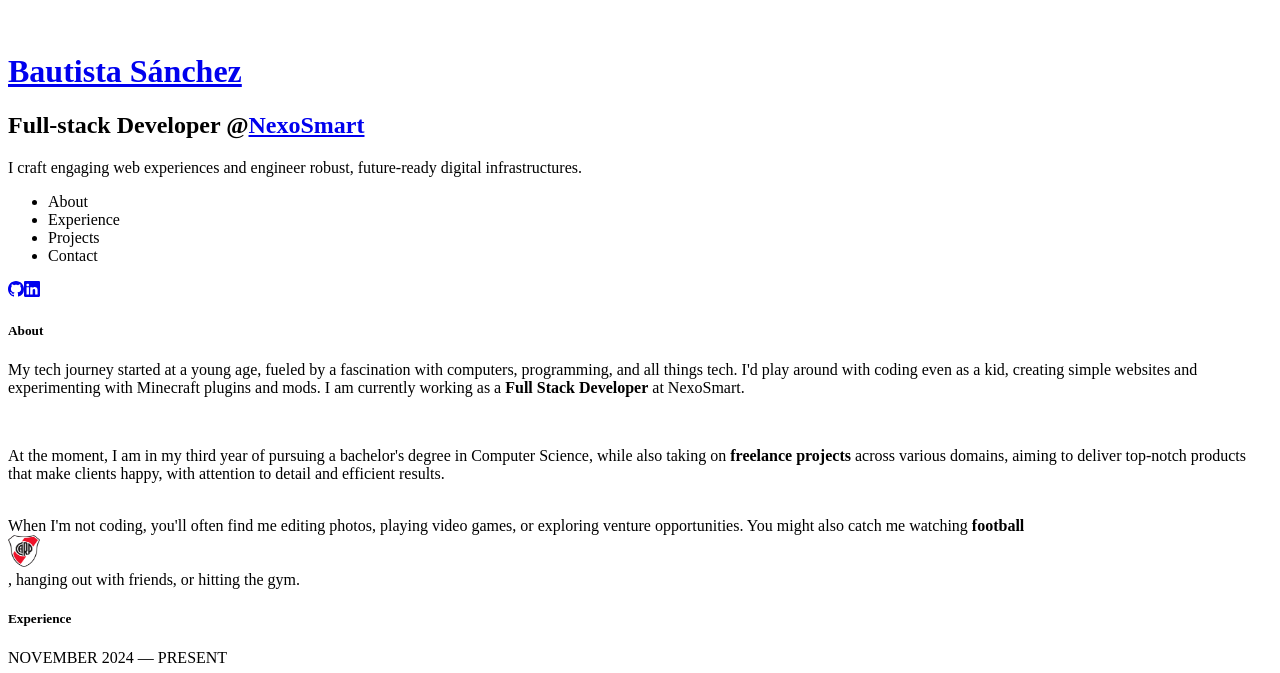
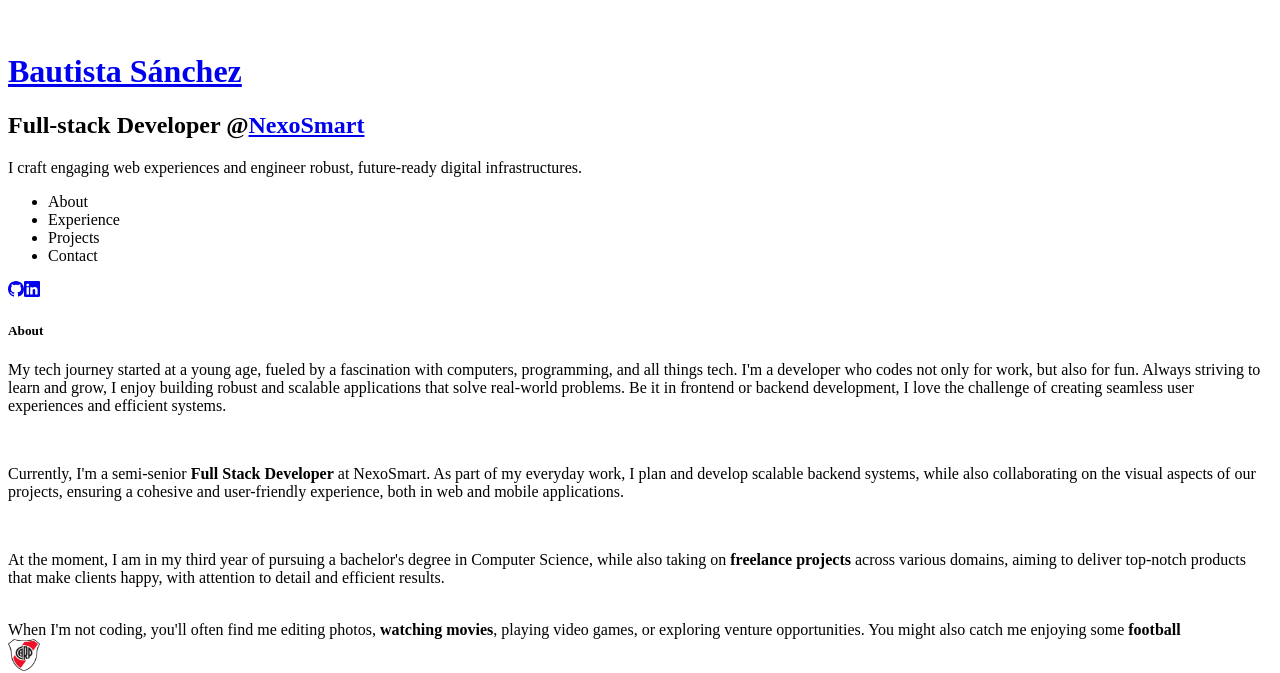
Before and after one commit to bautt-s/portfolio-v2, a Next.js app: page / in a window 1280 px wide. Shown: the part 130-803 px from the top of the page. Built offline with nearby package versions, Linux system fonts and the light colour scheme.

Commit message:
chore: changes

```diff
--- a/src/components/about.tsx
+++ b/src/components/about.tsx
@@ -9,9 +9,19 @@ const About: React.FC<any> = (props) => {
 
             <p>
                 My tech journey started at a young age, fueled by a fascination with computers,
-                programming, and all things tech. I&apos;d play around with coding even as a kid, creating
-                simple websites and experimenting with Minecraft plugins and mods. I am currently working as a <strong className="cursor-pointer font-medium text-slate-200
-                    hover:text-teal-300 focus-visible:text-teal-300">Full Stack Developer</strong> at NexoSmart.
+                programming, and all things tech. I'm a developer who codes not only for work, but also for fun. Always
+                striving to learn and grow, I enjoy building robust and scalable applications that solve real-world problems.
+                Be it in frontend or backend development, I love the challenge of creating seamless user experiences and efficient systems.
+            </p>
+
+            <br />
+
+            <p>
+                Currently, I'm a semi-senior <strong className="cursor-pointer font-medium text-slate-200
+                hover:text-teal-300 focus-visible:text-teal-300">Full Stack Developer</strong> at NexoSmart.
+                As part of my everyday work, I plan and develop scalable backend systems, while also collaborating
+                on the visual aspects of our projects, ensuring a cohesive and user-friendly experience, both in web and
+                mobile applications.
             </p>
 
             <br />
@@ -27,10 +37,9 @@ const About: React.FC<any> = (props) => {
             <br />
 
             <span>
-            When I&apos;m not coding, you&apos;ll often find me editing photos, playing
-                video games,
-                or exploring venture opportunities. You might also catch me watching <strong className="
-                    font-medium text-slate-200 hover:text-teal-300 group relative cursor-pointer">
+            When I&apos;m not coding, you&apos;ll often find me editing photos, <strong className="cursor-pointer font-medium text-slate-200
+                    hover:text-teal-300 focus-visible:text-teal-300">watching movies</strong>, playing video games,
+                    or exploring venture opportunities. You might also catch me enjoying some <strong className="font-medium text-slate-200 hover:text-teal-300 group relative cursor-pointer">
                     football
                     <div className='invisible group-hover:visible flex absolute bg-none w-16 h-12 rounded-xl
                     border-slate-400/10 duration-300 opacity-0 group-hover:opacity-100 top-[30px] border-2
--- a/src/components/contact.tsx
+++ b/src/components/contact.tsx
@@ -2,7 +2,7 @@ const Contact: React.FC<any> = (props) => {
     const { contactRef } = props
 
     return (
-        <section id='contact' className="px-6  mt-[140px]" ref={contactRef}>
+        <section id='contact' className="px-6 mt-[140px]  max-w-2xl" ref={contactRef}>
             <h5 className="text-sm uppercase font-bold text-slate-200 tracking-widest mb-6 lg:hidden">
                 Contact
             </h5>
--- a/src/components/experience.tsx
+++ b/src/components/experience.tsx
@@ -25,7 +25,7 @@ const experiences = [
     {
         title: 'Web Developer · Ensolvers',
         subtitle: 'QA Automation Engineer',
-        date: 'JUN 2023 — MAR 2024',
+        date: 'JUN 2023 — MAY 2024',
         description: 'Deliver high-quality and robust solutions for a diverse array of projects for clients. Assure quality and reliability of these applications through manual and automated testing, planning and developing testing specs that help out identify problems in the process.',
         tags: ['JavaScript', 'TypeScript', 'Cypress', 'Java', 'Jira', 'Spring Boot'],
         links: [{ text: 'Jayaram', url: 'https://jayaramlaw.com/' }, { text: 'Ticketón', url: 'https://ticketon.com/' }],
--- a/src/components/main-info.tsx
+++ b/src/components/main-info.tsx
@@ -9,7 +9,7 @@ const MainInfo: React.FC<any> = (props) => {
 
     return (
         <div className="w-full lg:w-[55%] lg:ml-[40px] md:pl-[20px] lg:pl-0 xl:ml-0 md:pr-[50px]
-        lg:pr-[100px] xl:pr-[160px] 2xl:pr-[240px] lg:py-[80px] flex flex-col">
+        lg:pr-[100px] xl:pr-[110px] 2xl:pr-[200px] lg:py-[80px] flex flex-col max-w-4xl">
             <About aboutRef={divRefs[0]} />
             <Experience experienceRef={divRefs[1]} />
             <Projects projectsRef={divRefs[2]} />
--- a/src/components/sidebar.tsx
+++ b/src/components/sidebar.tsx
@@ -10,8 +10,8 @@ const Sidebar: React.FC<any> = (props) => {
     }
 
     return (
-        <div className="lg:sticky lg:top-0 flex flex-col text-white font-inter lg:flex lg:justify-between
-        lg:gap-4 lg:h-screen pl-6 py-12 lg:py-[80px] md:pl-[50px] lg:pl-[100px] xl:pl-[160px] 2xl:pl-[240px] lg:w-[50%]">
+        <div className="lg:sticky lg:top-0 flex flex-col text-white font-inter lg:flex lg:justify-between max-w-4xl
+        lg:gap-4 lg:h-screen pl-6 py-12 lg:py-[80px] md:pl-[50px] lg:pl-[100px] xl:pl-[110px] 2xl:pl-[200px] lg:w-[50%]">
             <header className="lg:flex lg:flex-col lg:max-h-screen">
                 <h1 className="text-4xl lg:text-5xl font-bold tracking-tight text-slate-100">
                     <Link href="/">Bautista Sánchez</Link>
--- a/src/pages/index.tsx
+++ b/src/pages/index.tsx
@@ -57,12 +57,13 @@ export default function Home() {
     }, [lastActiveLi]);
 
     return (
-        <main className={`flex flex-col lg:flex-row ${inter.variable}`}>
+        <main className={`flex flex-col lg:flex-row lg:justify-center ${inter.variable}`}>
             <svg className='absolute'>
                 <filter id='f'>
                     <feTurbulence type='fractalNoise' baseFrequency='7.5' />
                 </filter>
             </svg>
+
             <Sidebar liRefs={liRefs} />
             <MainInfo divRefs={divRefs} />
         </main>
```
